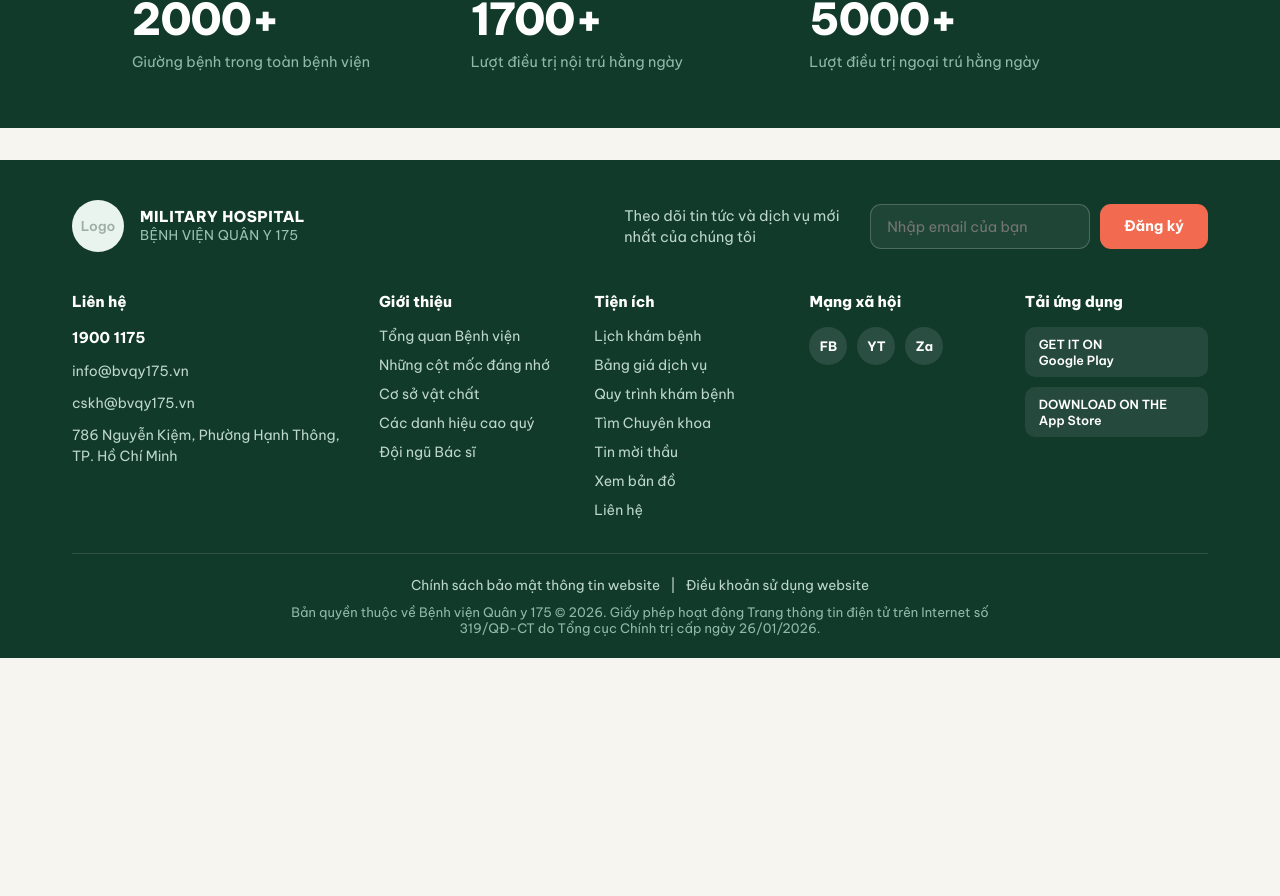
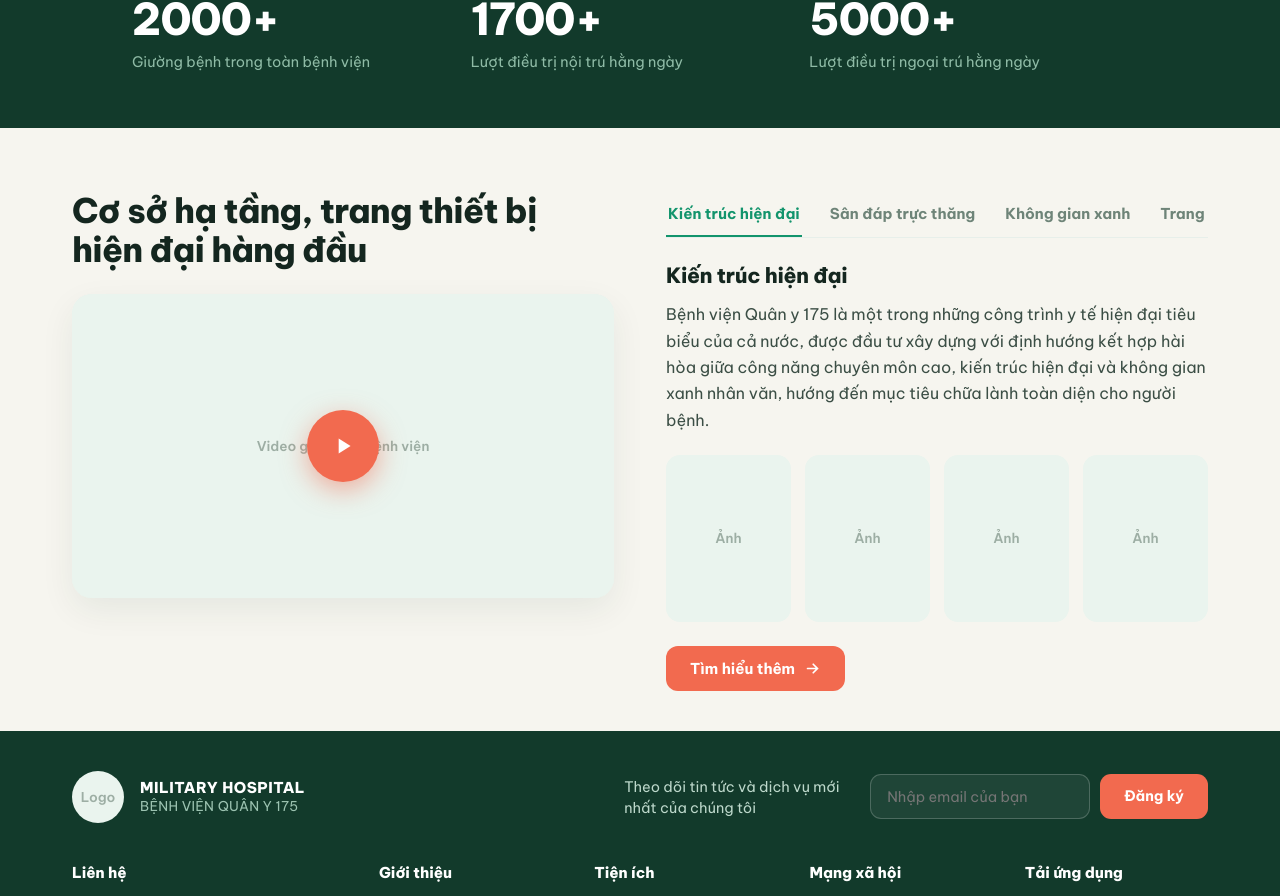
Before and after one commit to ziu222/medbook, a React (Vite) app in the folder frontend/: page / in a window 1280 px wide. Shown: the part 1519-2415 px from the top of the page. Before the commit the page ends 2177 px from the top, so only its background shows below. Built offline with nearby package versions, Linux system fonts and the light colour scheme.

Commit message:
feat(frontend): add infrastructure section to Home

```diff
--- a/frontend/src/routes/HomePage.tsx
+++ b/frontend/src/routes/HomePage.tsx
@@ -4,6 +4,7 @@ import { HeroSection } from './home/HeroSection';
 import { SpecialtiesSection } from './home/SpecialtiesSection';
 import { DoctorTeamSection } from './home/DoctorTeamSection';
 import { StatsSection } from './home/StatsSection';
+import { InfrastructureSection } from './home/InfrastructureSection';
 
 export function HomePage() {
   return (
@@ -14,6 +15,7 @@ export function HomePage() {
         <SpecialtiesSection />
         <DoctorTeamSection />
         <StatsSection />
+        <InfrastructureSection />
       </main>
       <Footer />
     </div>
--- /dev/null
+++ b/frontend/src/routes/home/InfrastructureSection.tsx
@@ -0,0 +1,99 @@
+import { useState } from 'react';
+import { ImageSlot } from '../../components/Common/ImageSlot';
+import { infraTabs } from '../../lib/mockContent';
+
+export function InfrastructureSection() {
+  const [activeId, setActiveId] = useState(infraTabs[0].id);
+  const active = infraTabs.find((tab) => tab.id === activeId) ?? infraTabs[0];
+
+  return (
+    <section style={{ padding: '64px 0 8px', display: 'grid', gridTemplateColumns: '1fr 1fr', gap: '52px', alignItems: 'start' }}>
+      <div style={{ minWidth: 0, display: 'flex', flexDirection: 'column' }}>
+        <h2 style={{ fontSize: '34px', fontWeight: 800, letterSpacing: '-.7px', lineHeight: 1.14, margin: '0 0 24px' }}>
+          Cơ sở hạ tầng, trang thiết bị hiện đại hàng đầu
+        </h2>
+        <div
+          style={{
+            position: 'relative',
+            aspectRatio: '16 / 9',
+            borderRadius: '20px',
+            overflow: 'hidden',
+            background: 'var(--tint)',
+            boxShadow: 'var(--sh)',
+            marginTop: 'auto',
+          }}
+        >
+          <ImageSlot placeholder="Video giới thiệu bệnh viện" shape="rect" fit="cover" />
+          <div style={{ position: 'absolute', inset: 0, display: 'grid', placeItems: 'center', pointerEvents: 'none' }}>
+            <div
+              style={{
+                width: '72px',
+                height: '72px',
+                borderRadius: '50%',
+                background: 'var(--coral)',
+                display: 'grid',
+                placeItems: 'center',
+                boxShadow: '0 8px 26px rgba(242,106,79,.5)',
+              }}
+            >
+              <svg width="26" height="26" viewBox="0 0 24 24" fill="#fff">
+                <path d="M8 5v14l11-7z" />
+              </svg>
+            </div>
+          </div>
+        </div>
+      </div>
+
+      <div style={{ minWidth: 0 }}>
+        <div style={{ display: 'flex', gap: '26px', borderBottom: '1px solid var(--line)', overflowX: 'auto', scrollbarWidth: 'none' }}>
+          {infraTabs.map((tab) => (
+            <span
+              key={tab.id}
+              onClick={() => setActiveId(tab.id)}
+              style={{
+                padding: '12px 2px',
+                fontWeight: 700,
+                fontSize: '15px',
+                cursor: 'pointer',
+                whiteSpace: 'nowrap',
+                color: tab.id === activeId ? 'var(--brand)' : 'var(--muted)',
+                borderBottom: tab.id === activeId ? '2.5px solid var(--brand)' : '2.5px solid transparent',
+              }}
+            >
+              {tab.label}
+            </span>
+          ))}
+        </div>
+        <h3 style={{ fontSize: '21px', fontWeight: 800, letterSpacing: '-.3px', margin: '24px 0 12px' }}>{active.title}</h3>
+        <p style={{ color: 'var(--ink2)', fontSize: '16px', lineHeight: 1.65, margin: '0 0 22px' }}>{active.description}</p>
+        <div style={{ display: 'grid', gridTemplateColumns: 'repeat(4, 1fr)', gap: '14px' }}>
+          {[1, 2, 3, 4].map((n) => (
+            <div key={n} style={{ aspectRatio: '3 / 4', borderRadius: '14px', overflow: 'hidden', background: 'var(--tint)' }}>
+              <ImageSlot placeholder="Ảnh" shape="rect" fit="cover" />
+            </div>
+          ))}
+        </div>
+        <div
+          style={{
+            display: 'inline-flex',
+            alignItems: 'center',
+            gap: '9px',
+            marginTop: '24px',
+            padding: '13px 24px',
+            borderRadius: '12px',
+            background: 'var(--coral)',
+            color: '#fff',
+            fontWeight: 700,
+            fontSize: '15px',
+            cursor: 'pointer',
+          }}
+        >
+          Tìm hiểu thêm
+          <svg width="17" height="17" viewBox="0 0 24 24" fill="none" stroke="#fff" strokeWidth="2.4" strokeLinecap="round">
+            <path d="M5 12h14M13 6l6 6-6 6" />
+          </svg>
+        </div>
+      </div>
+    </section>
+  );
+}
```
